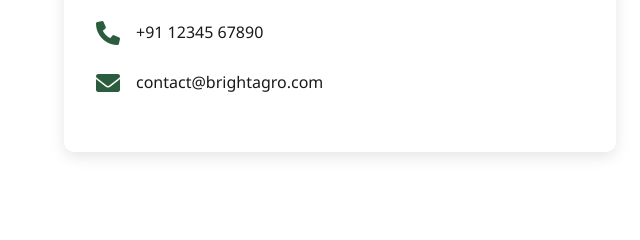
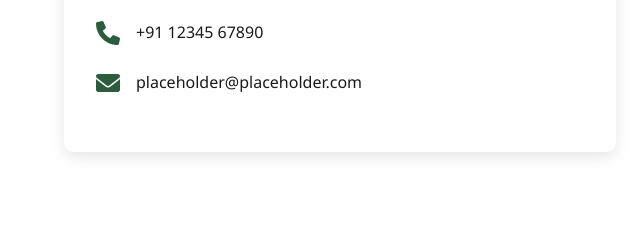
Before and after one commit to ooexiaoo/brightent, a plain HTML site: page index.html in a window 1280 px wide. Shown: the part 3001-3241 px from the top of the page, 0-640 px from the left. Drawn offline with Linux system fonts and the light colour scheme.

Commit message:
email placeholder

```diff
--- a/index.html
+++ b/index.html
@@ -119,7 +119,7 @@
                     </div>
                     <div class="info-item">
                         <i class="fas fa-envelope"></i>
-                        <p>contact@brightagro.com</p>
+                        <p>placeholder@placeholder.com</p>
                     </div>
                 </div>
                 <div class="contact-image">
```
